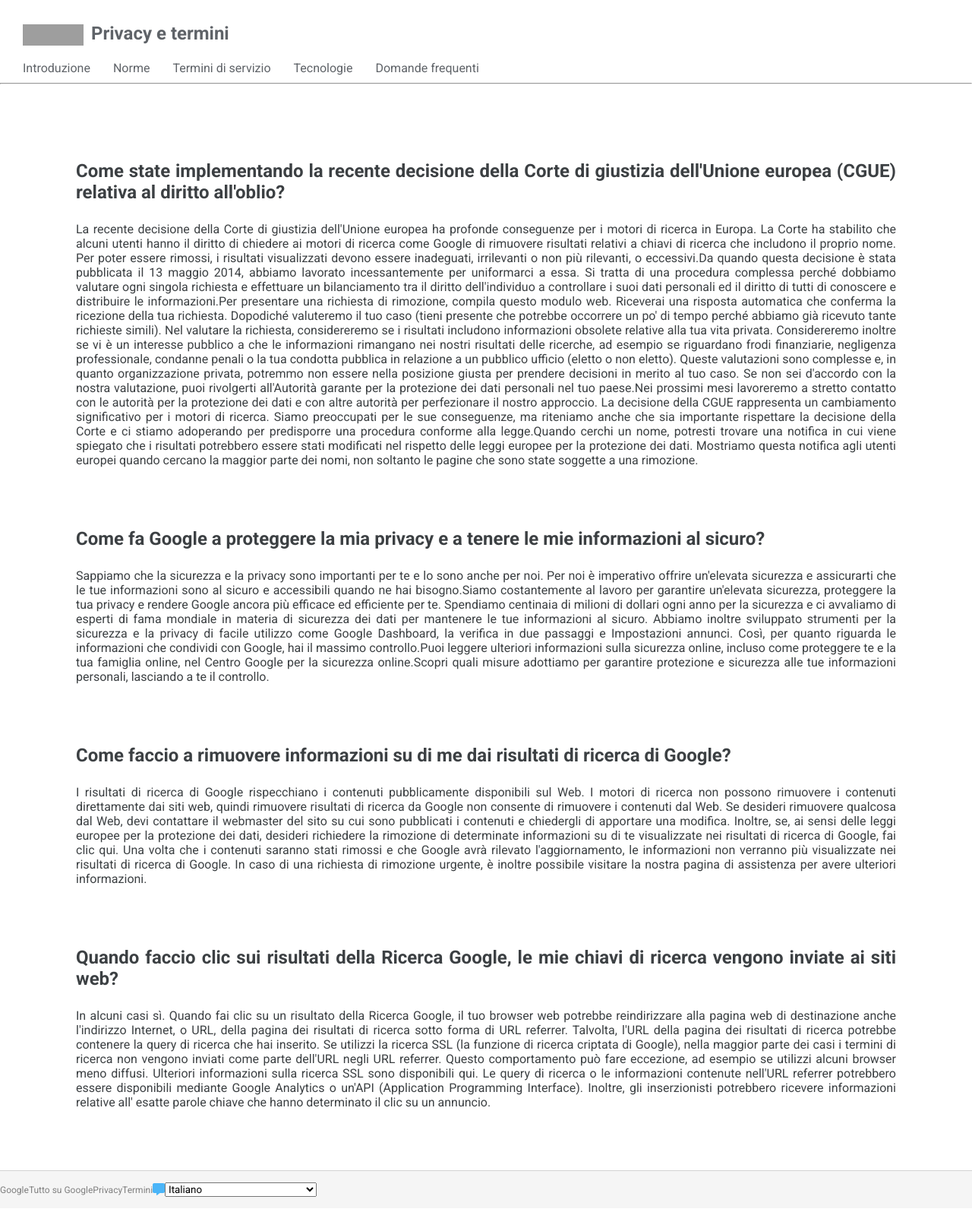
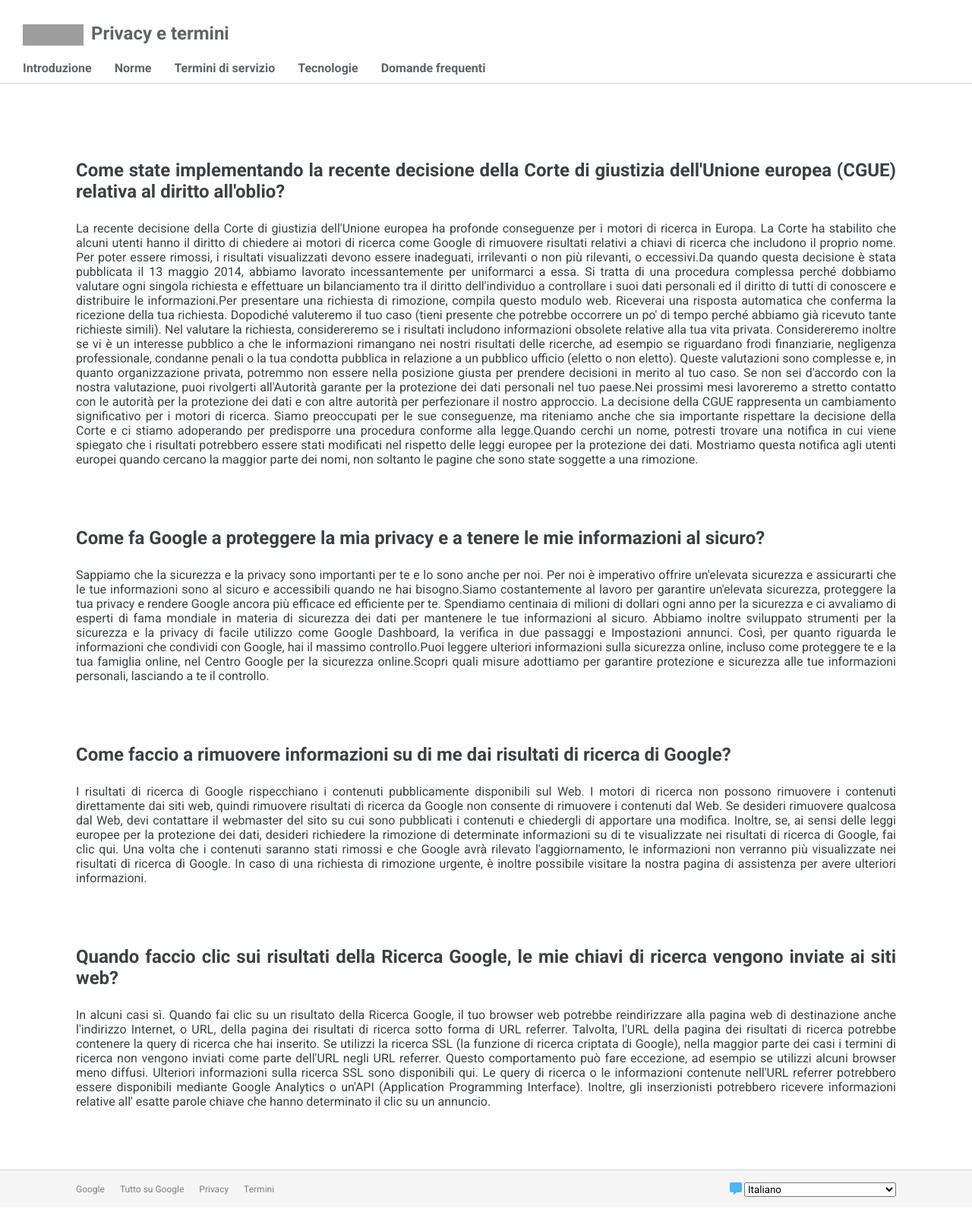
Before and after one commit to LucaRiccio/php-google-faq, a PHP site: page / in a window 1280 px wide. Shown: the whole page at 76% size. Run offline with PHP 8.4, Linux system fonts and the light colour scheme; some libraries are stand-ins or nearby versions; grey boxes are pictures that could not be loaded.

Commit message:
Consegna esercizio

```diff
--- a/css/style.css
+++ b/css/style.css
@@ -25,6 +25,8 @@
   flex-direction: row;
   margin-top: 20px;
   color: #5f6368;
+  font-weight: bold;
+  border-bottom: 1px solid lightgray;
 }
 
 .header-bottom p {
@@ -53,6 +55,7 @@
 
 footer {
   display: flex;
+  justify-content: space-between;
   width: 100%;
   height: 50px;
   background-color: #f5f5f5;
@@ -70,5 +73,17 @@ footer {
 #lang {
   width: 200px;
   align-self: center;
+}
 
+.footer-left {
+  display: flex;
+  margin-left: 100px;
 }
+
+.footer-left p {
+  margin-right: 20px;
+}
+
+.footer-right {
+  margin-right: 100px;
+}
--- a/index.php
+++ b/index.php
@@ -37,12 +37,12 @@ e la visualizzazione di queste domande e risposte con PHP. -->
     <title>php-google-faq</title>
   </head>
   <body>
+
     <header>
       <div class="header-top">
         <img src="https://www.google.com/images/branding/googlelogo/1x/googlelogo_color_74x24dp.png" alt="Logo Google">
         <h2>Privacy e termini</h2>
       </div>
-
       <div class="header-bottom">
         <p>Introduzione</p>
         <p>Norme</p>
@@ -50,7 +50,6 @@ e la visualizzazione di queste domande e risposte con PHP. -->
         <p>Tecnologie</p>
         <p>Domande frequenti</p>
       </div>
-      <hr>
     </header>
 
     <main>
@@ -63,21 +62,20 @@ e la visualizzazione di queste domande e risposte con PHP. -->
     </main>
 
     <footer>
-
+      <div class="footer-left">
         <p>Google</p>
         <p>Tutto su Google</p>
         <p>Privacy</p>
         <p>Termini</p>
-
+      </div>
+      <div class="footer-right">
         <span id="text"><i class="fas fa-comment-alt"></i></span>
-
-
         <select id="lang" name="">
           <option value="Italiano">Italiano</option>
           <option value="Inglese">Inglese</option>
           <option value="Spagnolo">Spagnolo</option>
         </select>
-
+      </div>
     </footer>
 
   </body>
```
Lines whose indentation alone changed are shown as unchanged.
